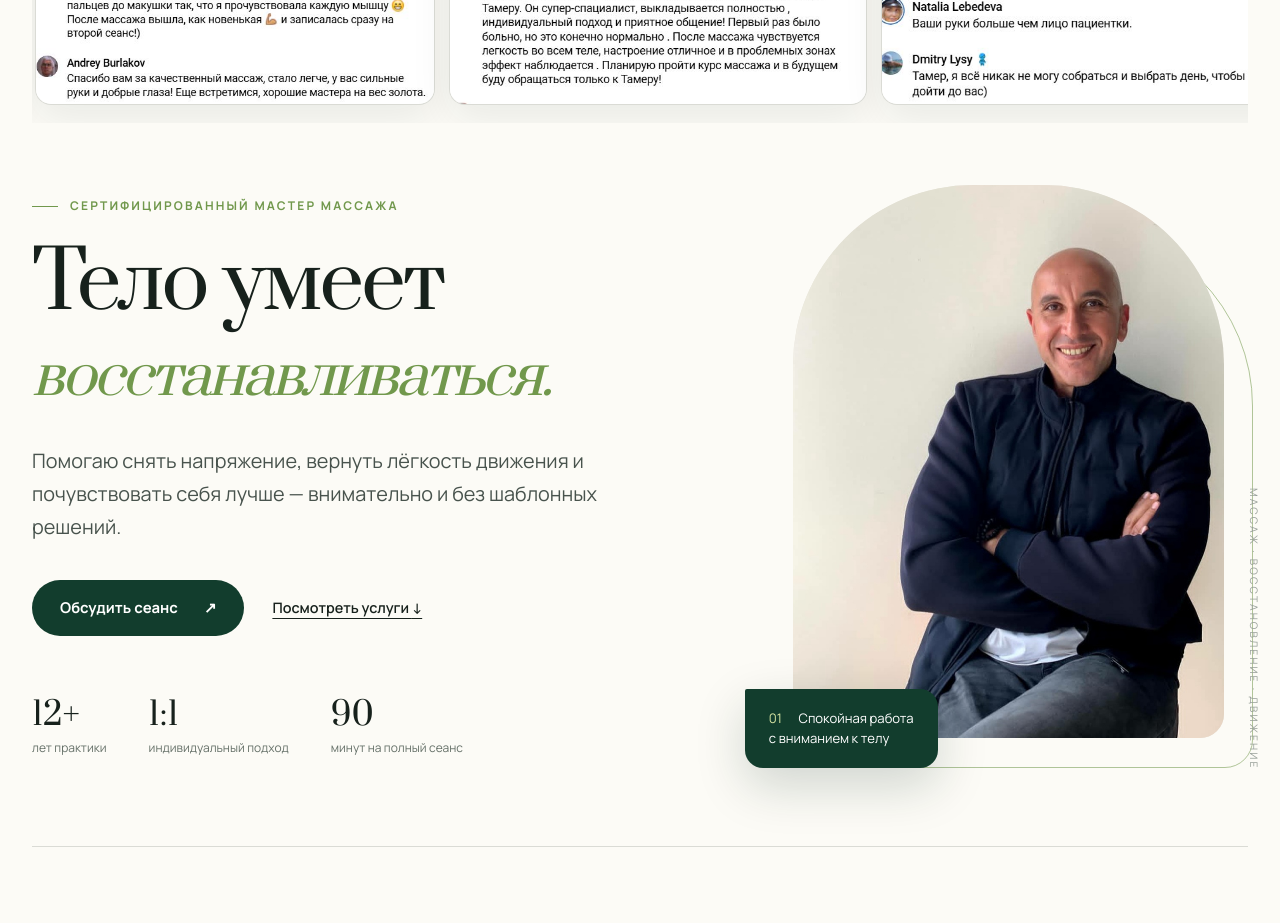
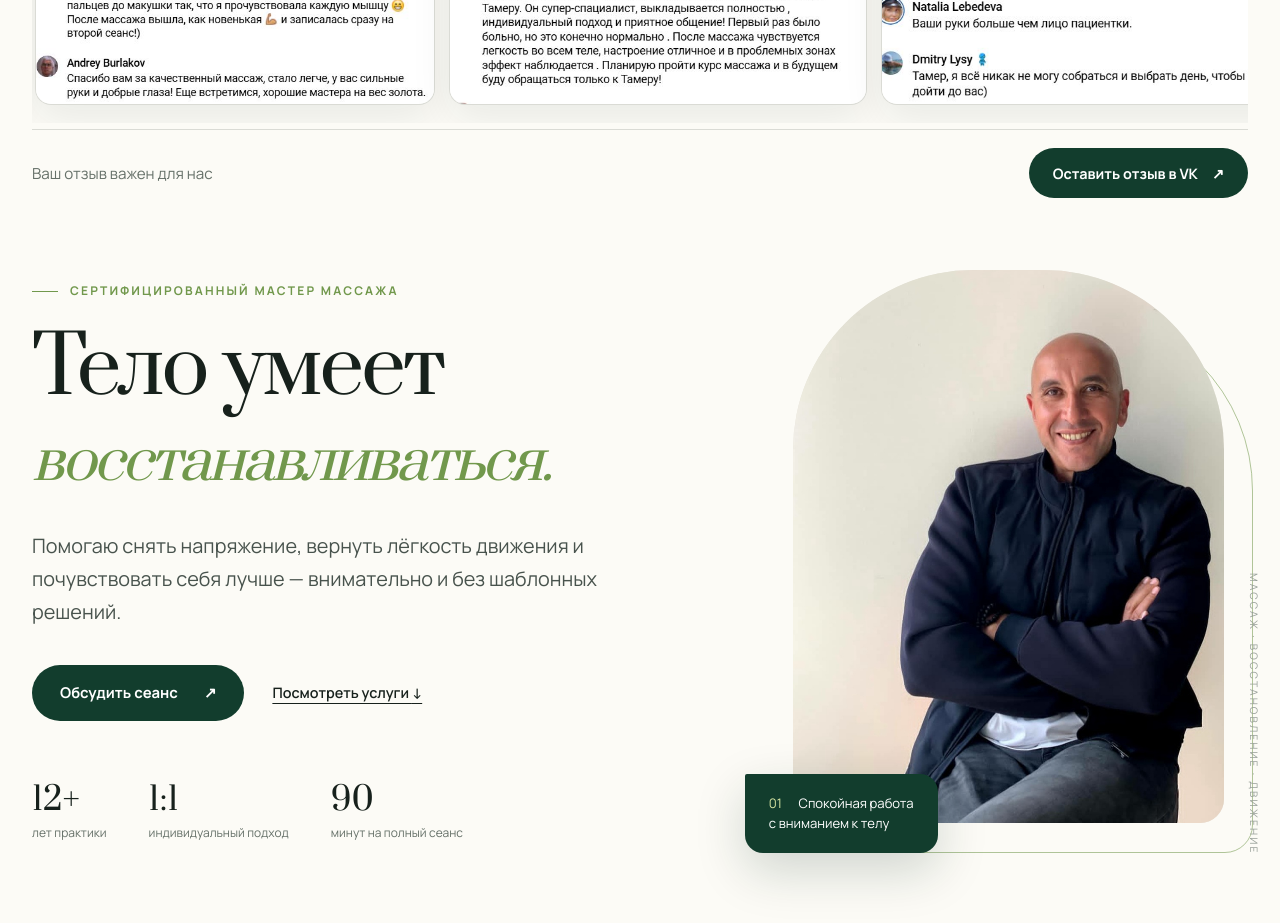
Before and after one commit to Erapchu/TamerMassage, a plain HTML site: page site/dist/index.html in a window 1280 px wide. Shown: the part 1160-2083 px from the top of the page. Drawn offline with Linux system fonts and the light colour scheme.

Commit message:
add review

```diff
--- a/site/dist/index.html
+++ b/site/dist/index.html
@@ -138,6 +138,10 @@
         <li><img src="assets/feedback/feedback-69.jpg" alt="Скриншот отзыва клиента" width="655" height="453" loading="lazy" decoding="async"></li>
         <li><img src="assets/feedback/feedback-70.jpg" alt="Скриншот отзыва клиента" width="665" height="329" loading="lazy" decoding="async"></li>
       </ul>
+      <div class="feedback-cta">
+        <p>Ваш отзыв важен для нас</p>
+        <a class="button button-primary feedback-cta-button" href="https://vk.com/tamer_massage" target="_blank" rel="noopener noreferrer">Оставить отзыв в VK <span aria-hidden="true">↗</span></a>
+      </div>
     </section>
 
     <section class="hero" id="top">
--- a/site/dist/styles.css
+++ b/site/dist/styles.css
@@ -141,6 +141,9 @@ html[dir="rtl"] .feedback-btn span { display: inline-block; transform: scaleX(-1
 html[data-theme="dark"] .feedback-track::-webkit-scrollbar-thumb { background: rgba(255, 255, 255, .24); }
 .feedback-track li { flex: 0 0 auto; margin: 0; scroll-snap-align: start; }
 .feedback-track img { display: block; height: 420px; max-width: 560px; width: auto; object-fit: contain; border: 1px solid var(--line); border-radius: 16px; background: var(--paper); box-shadow: 0 14px 40px rgba(9, 43, 32, .08); }
+.feedback-cta { display: flex; flex-wrap: wrap; align-items: center; justify-content: space-between; gap: 14px 24px; margin-top: 6px; padding: 18px 0 10px; border-top: 1px solid var(--line); }
+.feedback-cta p { margin: 0; color: var(--muted); font-size: .95rem; }
+.feedback-cta .button { min-height: 50px; gap: 14px; padding: 0 24px; font-size: .9rem; }
 
 .section { width: var(--page); margin: auto; padding: 130px 0; position: relative; }
 .section-label { display: flex; gap: 16px; margin-bottom: 66px; color: var(--muted); font-size: .72rem; font-weight: 700; letter-spacing: .17em; text-transform: uppercase; }
@@ -274,6 +277,8 @@ footer p { margin: 0; color: var(--muted); font-size: .74rem; }
   .feedback-btn { width: 40px; height: 40px; }
   .feedback-track { gap: 10px; padding-bottom: 14px; }
   .feedback-track img { height: 320px; max-width: 82vw; }
+  .feedback-cta { justify-content: center; gap: 10px; padding-top: 16px; text-align: center; }
+  .feedback-cta .button { width: 100%; max-width: 340px; }
   html[dir="rtl"] .hero-visual { padding: 0 0 30px 12px; }
   html[dir="rtl"] .hero-note { right: -20%; left: auto; }
   html[dir="rtl"] .image-caption { right: auto; left: -9%; }
--- a/site/dist/translations.js
+++ b/site/dist/translations.js
@@ -102,6 +102,8 @@ const translationRows = [
   ['Предыдущие отзывы', 'Previous reviews', 'الآراء السابقة'],
   ['Следующие отзывы', 'Next reviews', 'الآراء التالية'],
   ['Скриншот отзыва клиента', 'Screenshot of a client review', 'لقطة شاشة لرأي عميل'],
+  ['Оставить отзыв в VK', 'Leave a review on VK', 'اترك رأيًا على VK'],
+  ['Ваш отзыв важен для нас', 'Your feedback matters to us', 'رأيك مهم بالنسبة لنا'],
   ['лет заботы', 'years of care', 'عاماً من العناية'],
   ['о движении', 'for movement', 'بالحركة'],
   ['Индивидуальная работа с телом', 'Bodywork tailored to you', 'عناية بالجسم تناسبك'],
```
